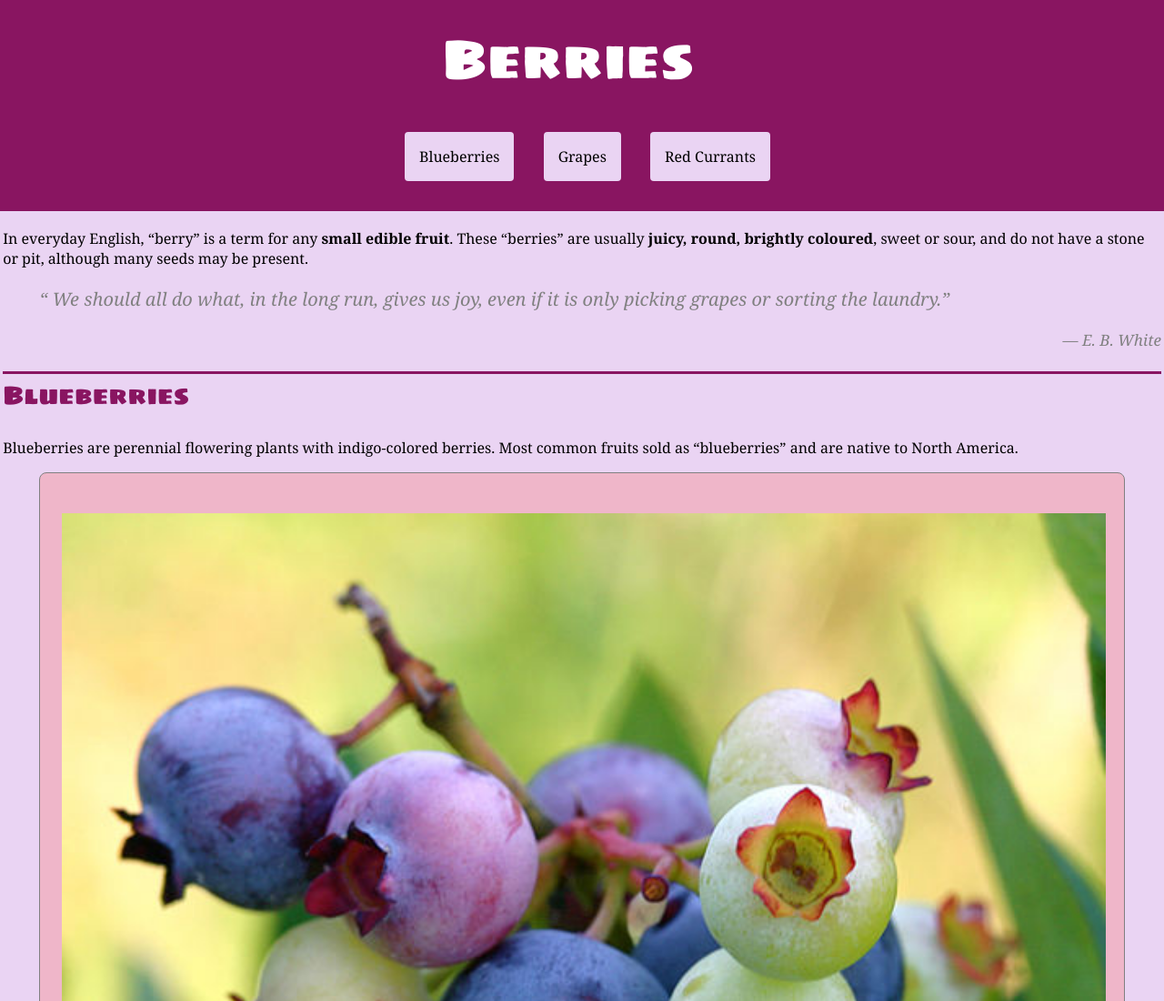
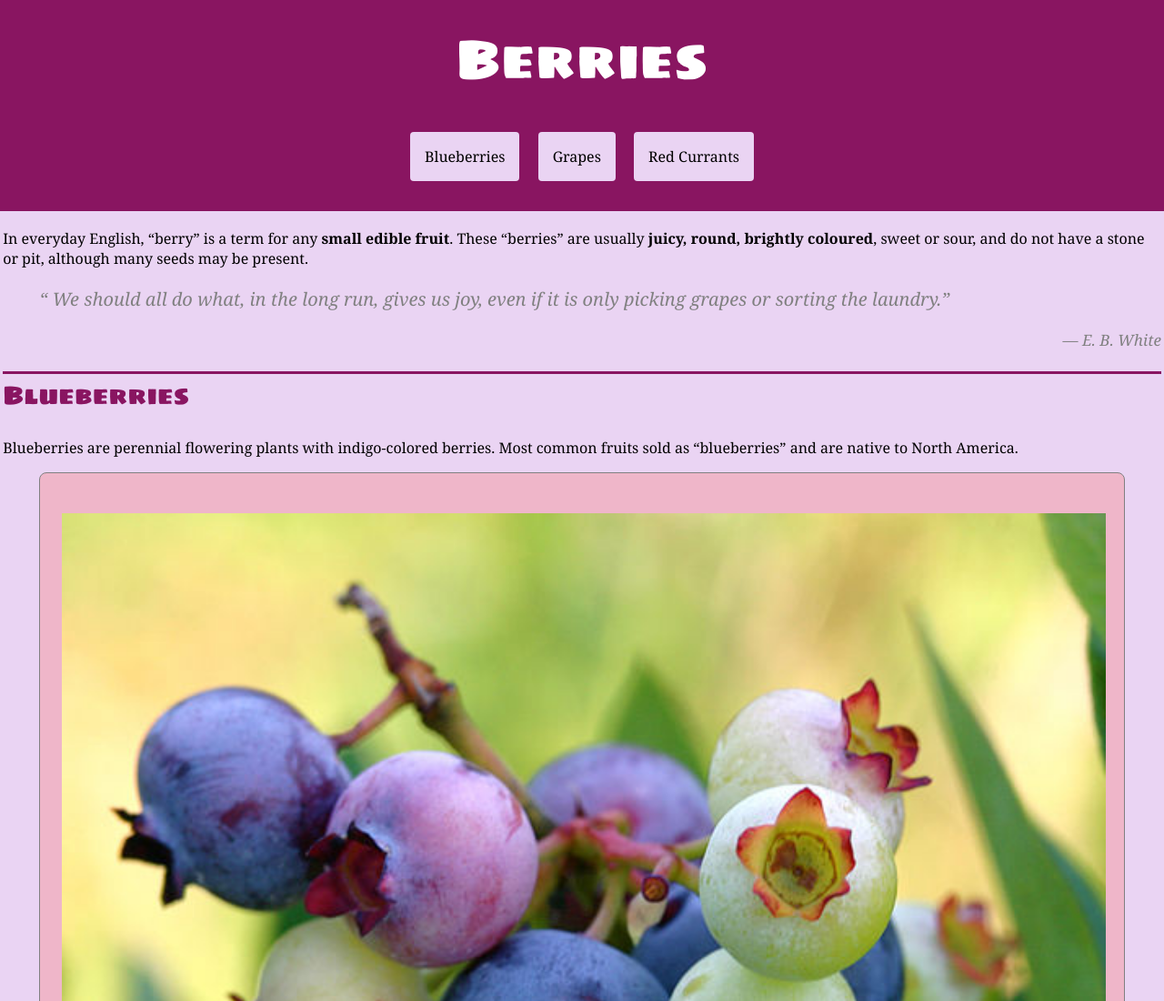
Before and after one commit to katiea2496/dsn1674-project-1, a plain HTML site: page index.html in a window 1280 px wide. Shown: the top 1100 px of the page at 91% size. Drawn offline with Linux system fonts and the light colour scheme.

Commit message:
adjusted margins

```diff
--- a/css/main.css
+++ b/css/main.css
@@ -20,7 +20,7 @@ h1 {
   font-family: 'Sigmar One', cursive;
   align: center;
   text-align: center;
-  margin: 0 0.5em 0.5em 0em;
+  margin: 0 0em 0.5em 0em;
   color: #fff
 }
 
@@ -31,7 +31,7 @@ nav ol a {
 
   text-align: center;
   padding: 1em;
-  margin: 0em 0.5em 0 1.25em;
+  margin: 0em 0.5em 0em;
   line-height: 3.5em;
   background-color: #ead4f3;
   color: #000;
```
